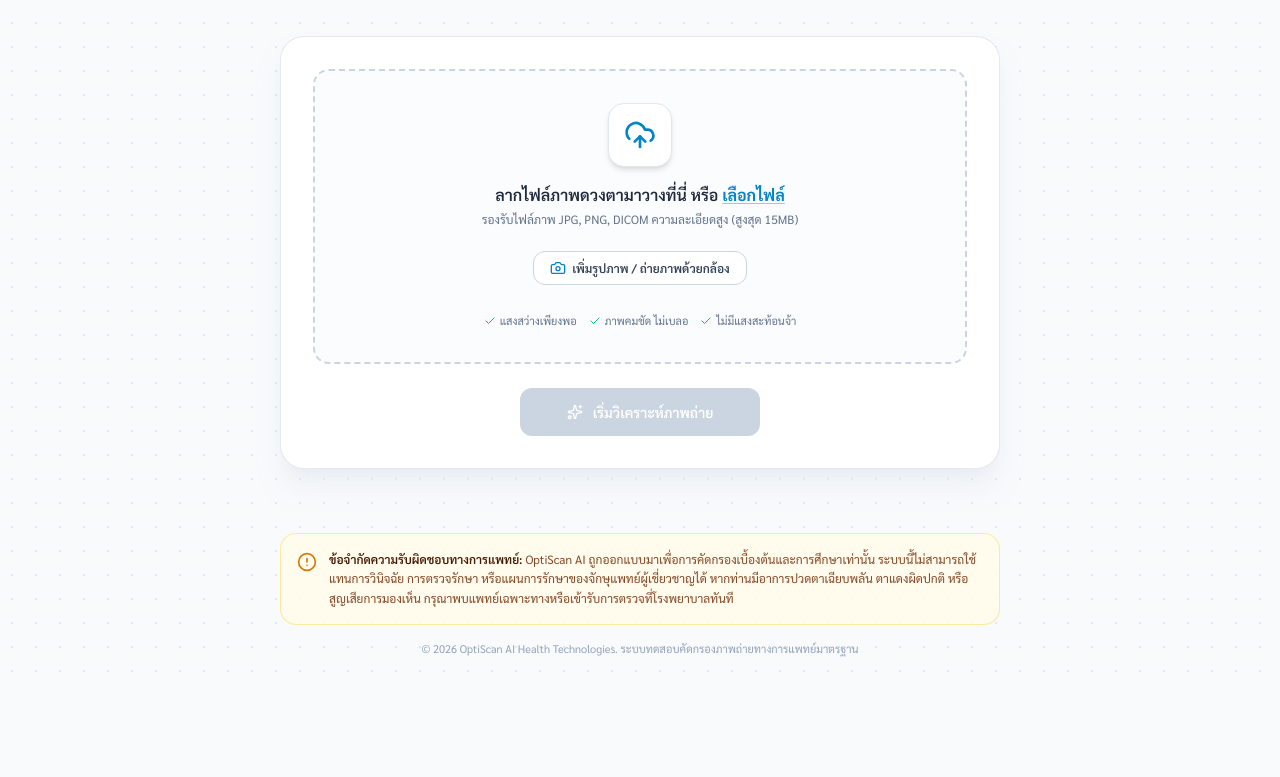
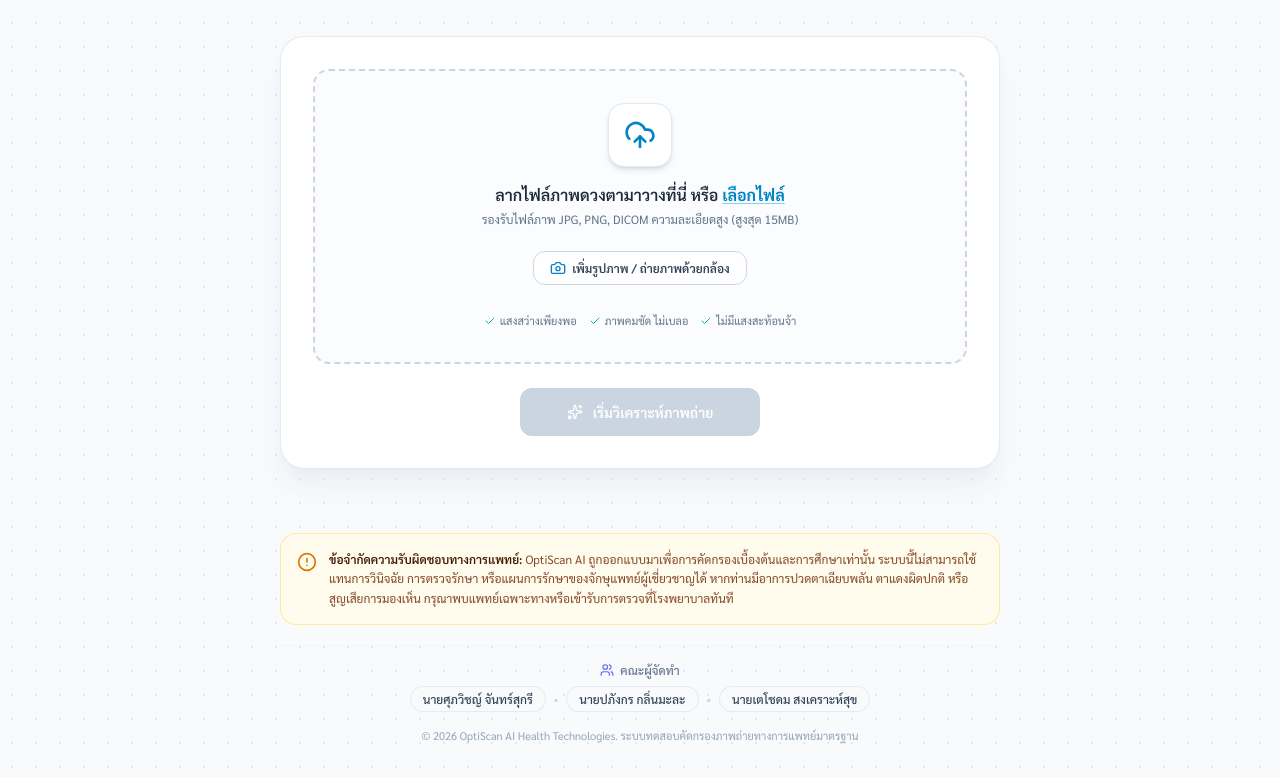
Before and after one commit to jawidbhha-dot/my_web, a plain HTML site: page index.html in a window 1280 px wide. Shown: the part 253-1030 px from the top of the page. Before the commit the page ends 943 px from the top, so only its background shows below. Drawn offline with nearby package versions, Linux system fonts and the light colour scheme.

Commit message:
Add contributors section to index.html

```diff
--- a/index.html
+++ b/index.html
@@ -356,6 +356,25 @@
         <strong class="font-semibold text-amber-950" data-i18n="disclaimerLabel">ข้อจำกัดความรับผิดชอบทางการแพทย์:</strong>
         <span data-i18n="disclaimerBody">
           OptiScan AI ถูกออกแบบมาเพื่อการคัดกรองเบื้องต้นและการศึกษาเท่านั้น ระบบนี้ไม่สามารถใช้แทนการวินิจฉัย การตรวจรักษา หรือแผนการรักษาของจักษุแพทย์ผู้เชี่ยวชาญได้ หากท่านมีอาการปวดตาเฉียบพลัน ตาแดงผิดปกติ หรือสูญเสียการมองเห็น กรุณาพบแพทย์เฉพาะทางหรือเข้ารับการตรวจที่โรงพยาบาลทันที
+        </span>
+      </div>
+    </div>
+        <div class="mt-5 pt-4 border-t border-slate-100 flex flex-col items-center gap-2">
+      <div class="flex items-center gap-1.5 text-xs font-medium text-slate-500">
+        <i data-lucide="users" class="w-3.5 h-3.5 text-indigo-500"></i>
+        <span>คณะผู้จัดทำ</span>
+      </div>
+      <div class="flex flex-wrap items-center justify-center gap-2 text-xs">
+        <span class="inline-flex items-center px-3 py-1 rounded-full bg-slate-50 border border-slate-200/80 text-slate-700 shadow-2xs font-medium">
+          นายศุภวิชญ์ จันทร์สุกรี
+        </span>
+        <span class="text-slate-300 hidden sm:inline">•</span>
+        <span class="inline-flex items-center px-3 py-1 rounded-full bg-slate-50 border border-slate-200/80 text-slate-700 shadow-2xs font-medium">
+          นายปภังกร กลิ่นมะละ
+        </span>
+        <span class="text-slate-300 hidden sm:inline">•</span>
+        <span class="inline-flex items-center px-3 py-1 rounded-full bg-slate-50 border border-slate-200/80 text-slate-700 shadow-2xs font-medium">
+          นายเตโชดม สงเคราะห์สุข
         </span>
       </div>
     </div>
```
